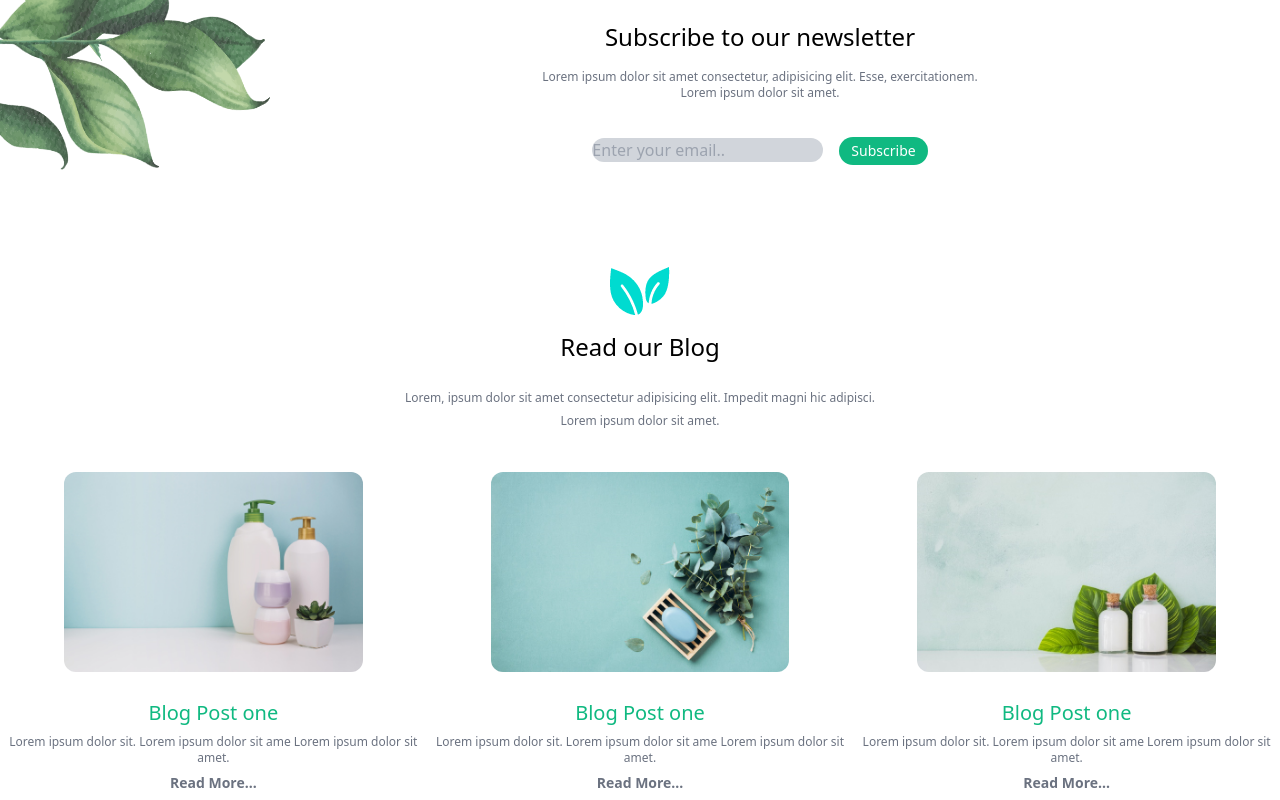
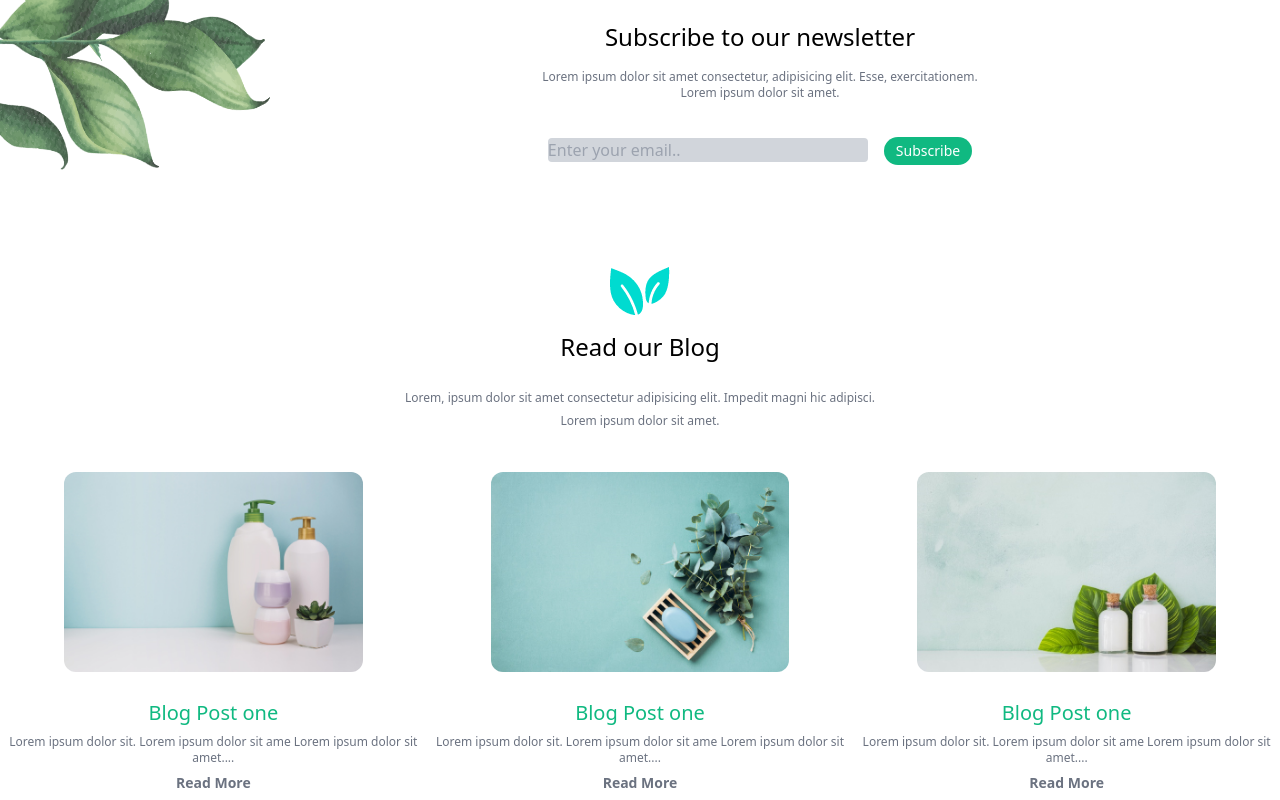
Before and after one commit to sheoran123/OraganicProductsCode, a React (Create React App) app: page / in a window 1280 px wide. Shown: the part 1860-2660 px from the top of the page. Built offline with nearby package versions, Linux system fonts and the light colour scheme.

Commit message:
Added hoverEffects

```diff
--- a/package.json
+++ b/package.json
@@ -1,5 +1,5 @@
 {
-  "name": "portofolio",
+  "name": "organicproductsapp",
   "version": "0.1.0",
   "private": true,
   "dependencies": {
--- a/src/components/Aboutus.js
+++ b/src/components/Aboutus.js
@@ -22,8 +22,8 @@ const Aboutus = () => {
                     <p className="text-xs text-gray-500 font-thin mt-4">Lorem ipsum dolor sit amet consectetur, adipisicing elit. Esse, exercitationem.</p>
                     <p className="text-xs text-gray-500 font-thin">Lorem ipsum dolor sit amet.</p>
                     <form className="mt-9">
-                        <input type="text" className="rounded-full bg-gray-300 " placeholder="Enter your email.."/>
-                        <button className="text-sm font-light bg-green-500 px-3 py-1 rounded-full text-white ml-4">Subscribe</button>
+                        <input type="text" className="rounded bg-gray-300 lg:w-80 focus:outline-none" placeholder="Enter your email.."/>
+                        <button className="text-sm font-light hover:bg-green-800 focus:outline-none bg-green-500 px-3 py-1 rounded-full text-white ml-4">Subscribe</button>
                     </form>
                 </div>
             </div>
--- a/src/components/Blogs.js
+++ b/src/components/Blogs.js
@@ -14,22 +14,22 @@ const Blogs = () => {
             </div>
             <div className="grid grid-cols-3 text-center">
                 <div className="grid justify-items-center">
-                    <img className="rounded-xl" width="70%" src={post1} alt="post1" />
+                    <img className="rounded-xl hover:opacity-70" width="70%" src={post1} alt="post1" />
                     <h4 className="xs:text-sm md:text-xl font-normal text-green-500 mt-5">Blog Post one</h4>
-                    <p className="xs:hidden md:block text-xs text-gray-500 font-thin">Lorem ipsum dolor sit. Lorem ipsum dolor sit ame Lorem ipsum dolor sit amet.</p>
-                    <a href="/" className="md:text-sm xs:text-xs text-gray-500 font-bold">Read More...</a>
+                    <p className="xs:hidden md:block text-xs text-gray-500 font-thin">Lorem ipsum dolor sit. Lorem ipsum dolor sit ame Lorem ipsum dolor sit amet....</p>
+                    <a href="/" className="md:text-sm xs:text-xs text-gray-500 font-bold hover:text-gray-800">Read More</a>
                 </div>
                 <div className="grid justify-items-center">
-                    <img className="rounded-xl" width="70%" src={post2} alt="post2" />
+                    <img className="rounded-xl hover:opacity-70" width="70%" src={post2} alt="post2" />
                     <h4 className="xs:text-sm md:text-xl font-normal text-green-500 mt-5">Blog Post one</h4>
-                    <p className="xs:hidden md:block text-xs text-gray-500 font-thin">Lorem ipsum dolor sit. Lorem ipsum dolor sit ame Lorem ipsum dolor sit amet.</p>
-                    <a href="/" className="md:text-sm xs:text-xs text-gray-500 font-bold">Read More...</a>
+                    <p className="xs:hidden md:block text-xs text-gray-500 font-thin">Lorem ipsum dolor sit. Lorem ipsum dolor sit ame Lorem ipsum dolor sit amet....</p>
+                    <a href="/" className="md:text-sm xs:text-xs text-gray-500 font-bold hover:text-gray-800">Read More</a>
                 </div>
                 <div className="grid justify-items-center">
-                    <img className="rounded-xl" width="70%" src={post3} alt="post3" />
+                    <img className="rounded-xl hover:opacity-70" width="70%" src={post3} alt="post3" />
                     <h4 className="xs:text-sm md:text-xl font-normal text-green-500 mt-5">Blog Post one</h4>
-                    <p className="xs:hidden md:block text-xs text-gray-500 font-thin">Lorem ipsum dolor sit. Lorem ipsum dolor sit ame Lorem ipsum dolor sit amet.</p>
-                    <a href="/" className="md:text-sm xs:text-xs text-gray-500 font-bold">Read More...</a>
+                    <p className="xs:hidden md:block text-xs text-gray-500 font-thin">Lorem ipsum dolor sit. Lorem ipsum dolor sit ame Lorem ipsum dolor sit amet....</p>
+                    <a href="/" className="md:text-sm xs:text-xs text-gray-500 font-bold hover:text-gray-800">Read More</a>
                 </div>
             </div>
         </div>
--- a/src/components/Footer.js
+++ b/src/components/Footer.js
@@ -21,14 +21,14 @@ const Footer = () => {
                 </div>
                 <div className="xs:hidden md:block">
                     <h3 className="text-sm font-bold lg:text-white xs:black">Information</h3>
-                    <p className="text-sm font-thin lg:text-gray-300 mt-4 xs:black ">About us</p>
-                    <p className="text-sm font-thin lg:text-gray-300 mt-1 xs:black ">Products</p>
-                    <p className="text-sm font-thin lg:text-gray-300 mt-1 xs:black ">Contacts</p>
-                    <p className="text-sm font-thin lg:text-gray-300 mt-1 xs:black ">Term of services</p>
+                    <p className="text-sm font-thin lg:text-gray-300 mt-4 xs:black hover:text-gray-500">About us</p>
+                    <p className="text-sm font-thin lg:text-gray-300 mt-1 xs:black hover:text-gray-500">Products</p>
+                    <p className="text-sm font-thin lg:text-gray-300 mt-1 xs:black hover:text-gray-500">Contacts</p>
+                    <p className="text-sm font-thin lg:text-gray-300 mt-1 xs:black hover:text-gray-500">Term of services</p>
                 </div>
                 <div className="xs:hidden md:block">
-                    <h3 className="text-sm font-bold lg:text-white xs:black">Follow us</h3>
-                    <div className="mt-4 lg:text-gray-300 xs:black"><FaFacebook className="inline mx-1" /><FaInstagram className="inline mx-1"/><FaLinkedin className="inline mx-1"/><FaTwitter className="inline mx-1"/></div>
+                    <h3 className="text-sm font-bold lg:text-white xs:black ">Follow us</h3>
+                    <div className="mt-4 lg:text-gray-300 xs:black "><FaFacebook className="inline mx-1 hover:text-gray-500" /><FaInstagram className="inline hover:text-gray-500 mx-1"/><FaLinkedin className="inline hover:text-gray-500 mx-1"/><FaTwitter className="inline hover:text-gray-500 mx-1"/></div>
                 </div>
             </div>
         </footer>
--- a/src/components/Header.js
+++ b/src/components/Header.js
@@ -7,11 +7,11 @@ const Header = () => {
                     <img src={headerlogo} alt="header Logo" width="10%" className="inline "/>
                     <h3 className="inline md:text-3xl font-bold ml-3 xs:text-lg">organic</h3>
                 </div>
-                <a className="text-gray-500 xs:text-md" href="/">Home</a>
-                <a className="text-gray-500 xs:text-md" href="/">Products</a>
-                <a className="text-gray-500 xs:text-md xs:ml-3" href="/">Blog</a>
-                <a className="text-gray-500 xs:text-md " href="/">About us</a>
-                <a  className="text-gray-500 xs:text-md xs:ml-3" href="/">Contact</a>
+                <a className="text-gray-500 xs:text-md hover:text-green-500" href="/">Home</a>
+                <a className="text-gray-500 xs:text-md hover:text-green-500" href="/">Products</a>
+                <a className="text-gray-500 xs:text-md xs:ml-3 hover:text-green-500" href="/">Blog</a>
+                <a className="text-gray-500 xs:text-md hover:text-green-500" href="/">About us</a>
+                <a  className="text-gray-500 xs:text-md xs:ml-3 hover:text-green-500" href="/">Contact</a>
             </div>
         </header>
     )
--- a/src/components/Presenters.js
+++ b/src/components/Presenters.js
@@ -13,7 +13,7 @@ const Presenters = () => {
                 <p className="text-sm md:block xs:hidden font-thin text-gray-500">Lorem ipsum dolor sit amet.</p>
             </div>
             <div className="grid md:grid-cols-5 xs:grid-cols-3">
-                <img className="xs:h-10 md:h-full" width="40%" src={Presenterlogo1} alt="logo1" />
+                <img className="xs:h-10 md:h-full " width="40%" src={Presenterlogo1} alt="logo1" />
                 <img className="xs:h-10 md:h-full" width="50%" src={Presenterlogo3} alt="logo2" />
                 <img className=" xs:h-8 md:h-full" width="70%" src={Presenterlogo2} alt="logo3" />
                 <img className="h-full xs:hidden md:block" width="50%" src={Presenterlogo3} alt="logo4" />
--- a/src/components/Products.js
+++ b/src/components/Products.js
@@ -12,16 +12,16 @@ const Products = () => {
             </div>
             <div className="grid md:grid-cols-4 xs:grid-cols-2 xs:justify-items-center xs:gap-1  py-10 px-10 overflow-hidden">
                 <div className="md:w-40 sm:w-40 xs:w-17 text-center">
-                    <img src={productsBowl} alt="products bowl" />
+                    <img className="hover:bg-green-500" src={productsBowl} alt="products bowl" />
                 </div>
                 <div className="md:w-40 sm:w-40 xs:w-17 text-center">
-                    <img src={productsBowl} alt="products bowl" />
+                    <img className="hover:bg-green-500" src={productsBowl} alt="products bowl" />
                 </div>
                 <div className="md:w-40 sm:w-40 xs:w-17 text-center">
-                    <img src={productsBowl} alt="products bowl" />
+                    <img className="hover:bg-green-500" src={productsBowl} alt="products bowl" />
                 </div>
                 <div className="md:w-40 sm:w-40 xs:w-17 text-center">
-                    <img src={productsBowl} alt="products bowl" />
+                    <img className="hover:bg-green-500" src={productsBowl} alt="products bowl" />
                 </div>
             </div>
         </div>
--- a/src/components/ShowCase.js
+++ b/src/components/ShowCase.js
@@ -9,7 +9,7 @@ const ShowCase = () => {
                 <li className="text-4xl font-bold mb-3">Nature Organic</li>
                 <li className="text-sm font-thin text-gray-500">Vegetables are the edible part of a plant</li>
                 <li className="text-sm font-thin mb-5 text-gray-500">that is used in cooking or can be eaten now.</li>
-                <li><button className="md:text-sm md:font-medium md:py-2 md:px-4 bg-green-300 cursor-pointer rounded-xl text-white xs:text-xs xs:font-thin xs:py-1 xs:px-1">Explore Now</button></li>
+                <li><button className="md:text-sm md:font-medium md:py-2 md:px-4 bg-green-300 focus:outline-none hover:bg-green-700 cursor-pointer rounded-xl text-white xs:text-xs xs:font-thin xs:py-1 xs:px-1">Explore Now</button></li>
             </ul>
             <div className=" static mt-20">
                 <img src={showcaseFlower} width="30%" alt="ShowCase Flower" className="absolute md:right-60 md:z-10 xs:right-10 xs:top-60 xs:z-10" />
```
Also changed, not shown: public/index.html (+1 -21 lines), public/logo192.png (deleted), public/logo512.png (deleted).
